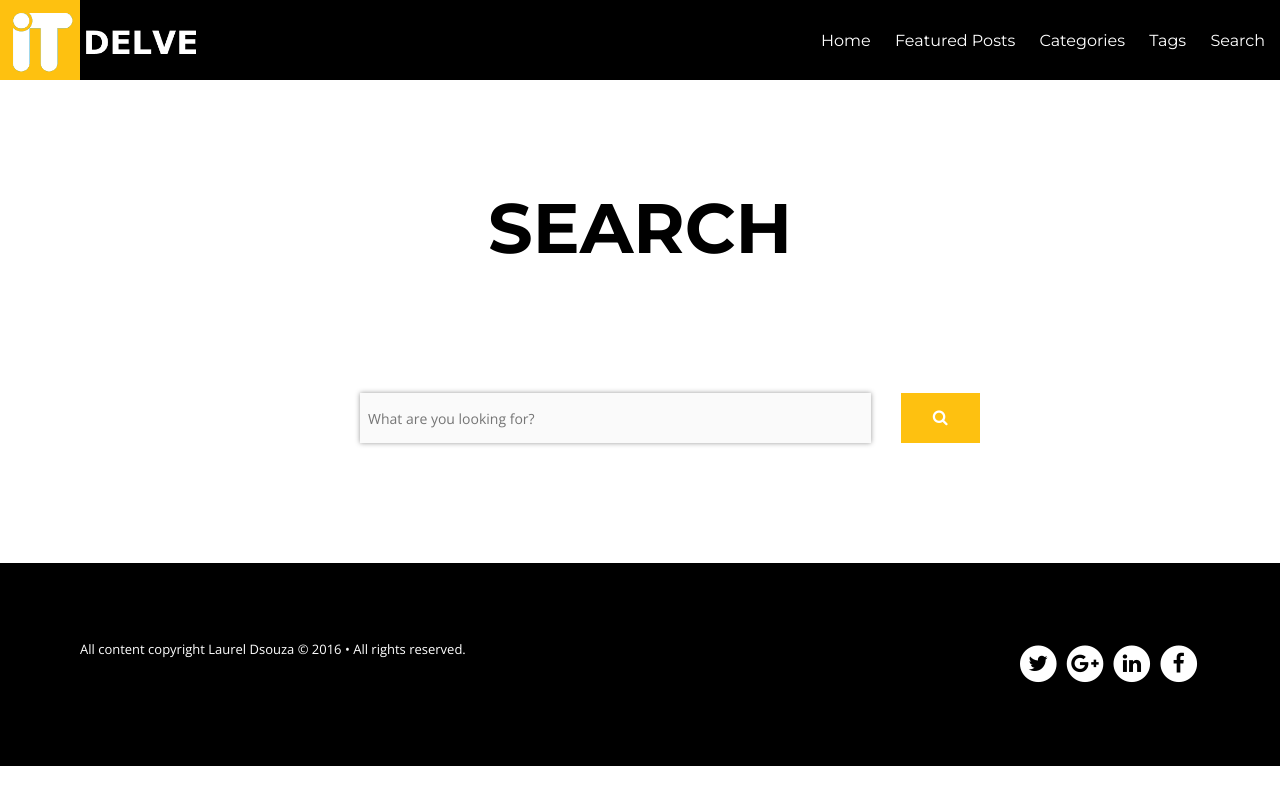
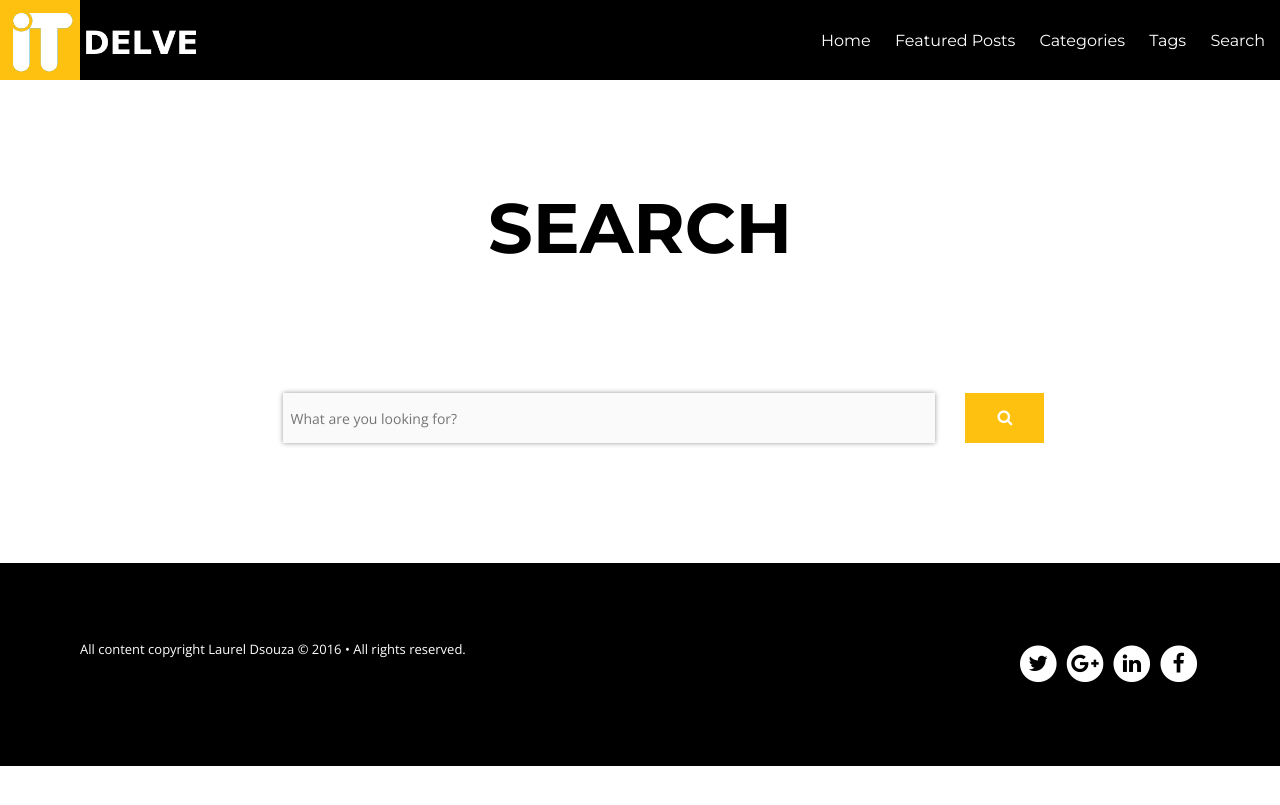
Before and after one commit to ldsouza/ldsouza.github.io, a Jekyll site: the page built from search/index.md, in a window 1280 px wide. Shown: the top 805 px of the page. Built offline with Jekyll 4.4.1, drawn with Linux system fonts in a browser that asks for light colours; nearby versions of some CDN libraries.

Commit message:
Update index.md

```diff
--- a/search/index.md
+++ b/search/index.md
@@ -14,7 +14,7 @@ sitemap: false
 <!-- Search form -->
 
 <div class="row">
-  <div class="small-8 large-centered columns">
+  <div class="small-10 large-centered columns">
 <form method="get" action="{{ site.url }}/search/" data-search-form class="simple-search">
    <div class="small-11 columns">
   <input style="height: 50px; border-width:0px;" type="search" name="q" id="q" placeholder="What are you looking for?" data-search-input autofocus />
```
